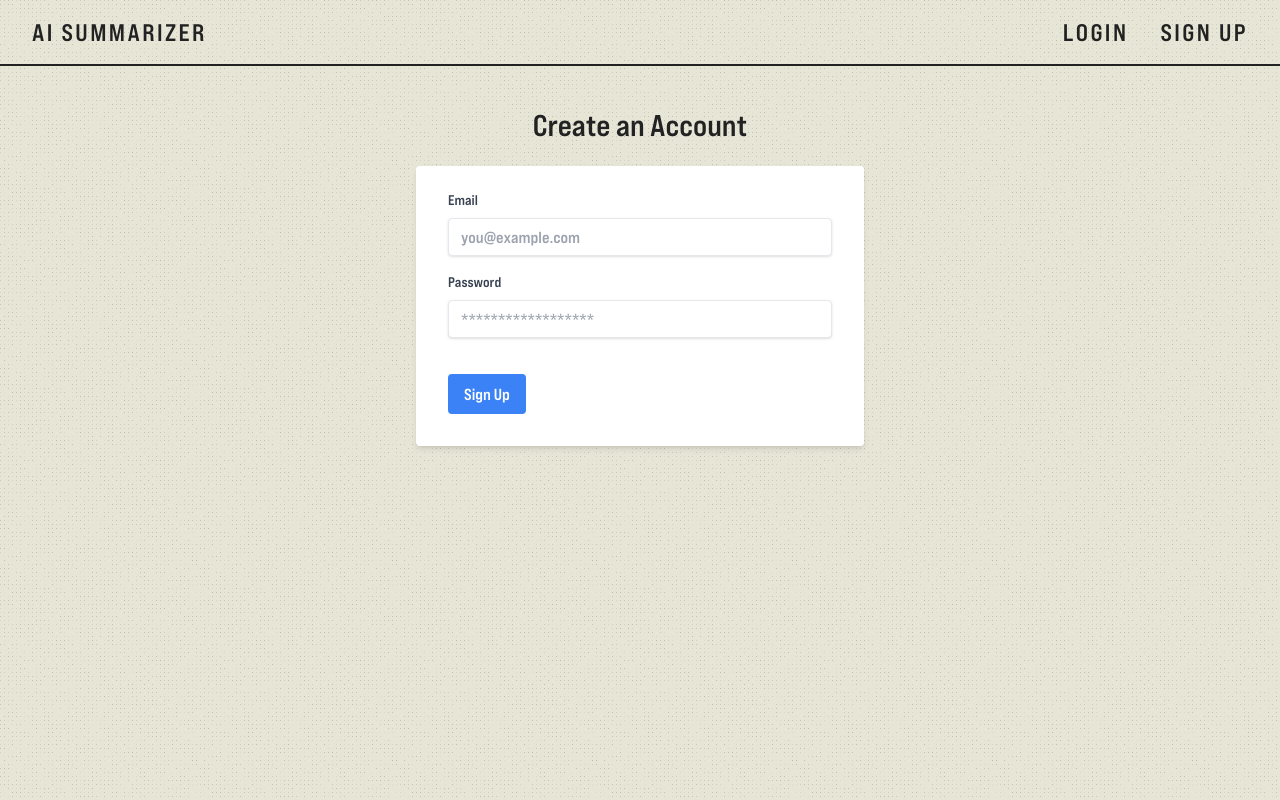
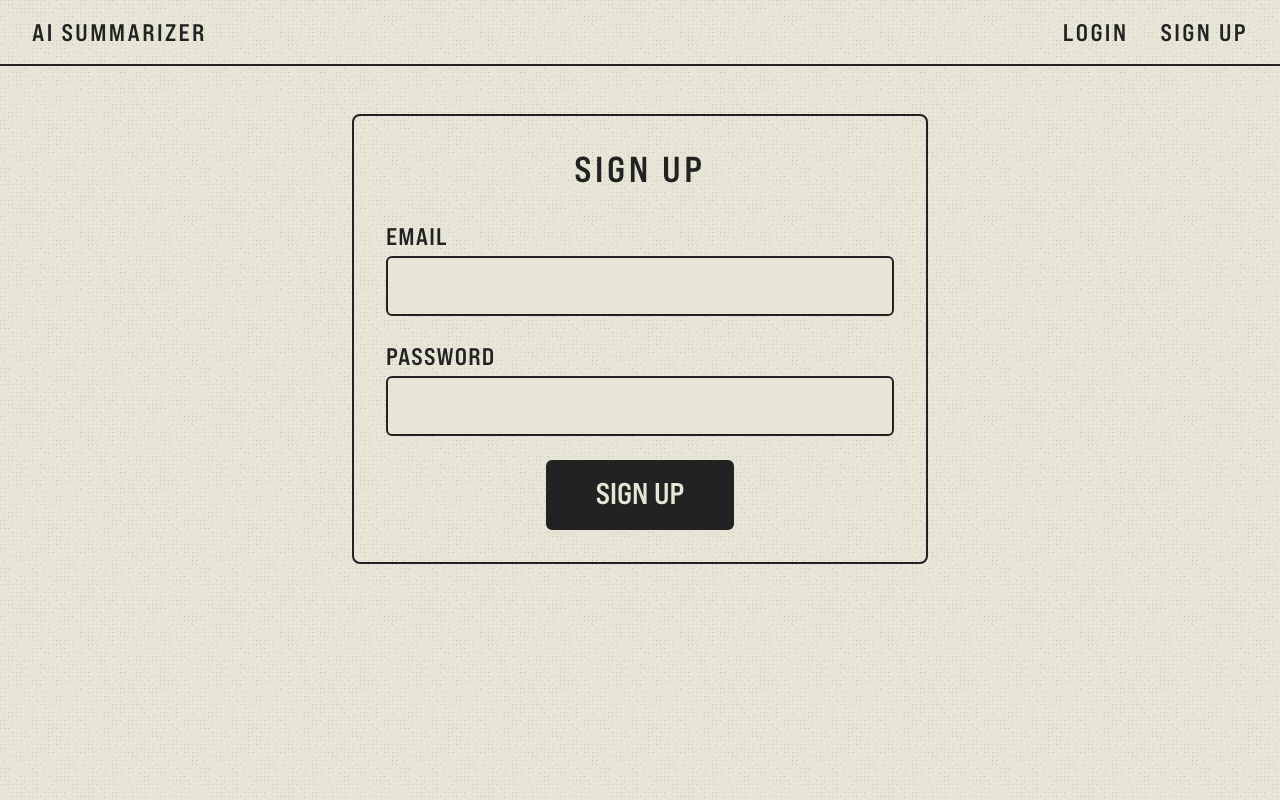
Before and after one commit to Oblutack/Ai-Summarizer, a Next.js app in the folder frontend/: page /signup in a window 1280 px wide. Built offline with nearby package versions, Linux system fonts and the light colour scheme.

Commit message:
feat(frontend): Login and SignUp re-design

```diff
--- a/frontend/app/login/page.tsx
+++ b/frontend/app/login/page.tsx
@@ -4,6 +4,7 @@ import { useState } from "react";
 import axios from "axios";
 import { useRouter } from "next/navigation";
 import { useAuth } from "../../contexts/AuthContext";
+import FormContainer from "../../components/FormContainer";
 
 export default function LoginPage() {
   const [email, setEmail] = useState("");
@@ -35,56 +36,53 @@ export default function LoginPage() {
   };
 
   return (
-    <div className="max-w-md mx-auto mt-10">
-      <h1 className="text-3xl font-bold mb-6 text-center">Login</h1>
+    <FormContainer title="Login">
       <form
         onSubmit={handleSubmit}
-        className="bg-white shadow-md rounded px-8 pt-6 pb-8 mb-4"
+        className="w-full flex flex-col items-center space-y-6 text-2xl"
       >
-        <div className="mb-4">
+        <div className="w-full">
           <label
-            className="block text-gray-700 text-sm font-bold mb-2"
+            className="block uppercase tracking-wider mb-1"
             htmlFor="email"
           >
             Email
           </label>
           <input
-            className="shadow appearance-none border rounded w-full py-2 px-3 text-gray-700 leading-tight focus:outline-none focus:shadow-outline"
+            className="w-full p-3 bg-canvas border-2 border-ink rounded-md focus:outline-none"
             id="email"
             type="email"
-            placeholder="you@example.com"
             value={email}
             onChange={(e) => setEmail(e.target.value)}
             required
           />
         </div>
-        <div className="mb-6">
+        <div className="w-full">
           <label
-            className="block text-gray-700 text-sm font-bold mb-2"
+            className="block uppercase tracking-wider mb-1"
             htmlFor="password"
           >
             Password
           </label>
           <input
-            className="shadow appearance-none border rounded w-full py-2 px-3 text-gray-700 mb-3 leading-tight focus:outline-none focus:shadow-outline"
+            className="w-full p-3 bg-canvas border-2 border-ink rounded-md focus:outline-none"
             id="password"
             type="password"
-            placeholder="******************"
             value={password}
             onChange={(e) => setPassword(e.target.value)}
             required
           />
         </div>
-        {error && <p className="text-red-500 text-xs italic mb-4">{error}</p>}
-        <div className="flex items-center justify-between">
-          <button
-            className="bg-blue-500 hover:bg-blue-700 text-white font-bold py-2 px-4 rounded focus:outline-none focus:shadow-outline"
-            type="submit"
-          >
-            Sign In
-          </button>
-        </div>
+
+        {error && <p className="text-red-500 text-lg">{error}</p>}
+
+        <button
+          type="submit"
+          className="bg-ink text-canvas text-3xl uppercase font-bold py-3 px-12 rounded-md border-2 border-b-8 border-ink hover:opacity-90 disabled:opacity-50"
+        >
+          Sign In
+        </button>
       </form>
-    </div>
+    </FormContainer>
   );
 }
--- a/frontend/app/signup/page.tsx
+++ b/frontend/app/signup/page.tsx
@@ -3,6 +3,7 @@
 import { useState } from "react";
 import axios from "axios";
 import { useRouter } from "next/navigation";
+import FormContainer from "../../components/FormContainer";
 
 export default function SignupPage() {
   const [email, setEmail] = useState("");
@@ -31,56 +32,53 @@ export default function SignupPage() {
   };
 
   return (
-    <div className="max-w-md mx-auto mt-10">
-      <h1 className="text-3xl font-bold mb-6 text-center">Create an Account</h1>
+    <FormContainer title="Sign Up">
       <form
         onSubmit={handleSubmit}
-        className="bg-white shadow-md rounded px-8 pt-6 pb-8 mb-4"
+        className="w-full flex flex-col items-center space-y-6 text-2xl"
       >
-        <div className="mb-4">
+        <div className="w-full">
           <label
-            className="block text-gray-700 text-sm font-bold mb-2"
+            className="block uppercase tracking-wider mb-1"
             htmlFor="email"
           >
             Email
           </label>
           <input
-            className="shadow appearance-none border rounded w-full py-2 px-3 text-gray-700 leading-tight focus:outline-none focus:shadow-outline"
+            className="w-full p-3 bg-canvas border-2 border-ink rounded-md focus:outline-none"
             id="email"
             type="email"
-            placeholder="you@example.com"
             value={email}
             onChange={(e) => setEmail(e.target.value)}
             required
           />
         </div>
-        <div className="mb-6">
+        <div className="w-full">
           <label
-            className="block text-gray-700 text-sm font-bold mb-2"
+            className="block uppercase tracking-wider mb-1"
             htmlFor="password"
           >
             Password
           </label>
           <input
-            className="shadow appearance-none border rounded w-full py-2 px-3 text-gray-700 mb-3 leading-tight focus:outline-none focus:shadow-outline"
+            className="w-full p-3 bg-canvas border-2 border-ink rounded-md focus:outline-none"
             id="password"
             type="password"
-            placeholder="******************"
             value={password}
             onChange={(e) => setPassword(e.target.value)}
             required
           />
         </div>
-        {error && <p className="text-red-500 text-xs italic mb-4">{error}</p>}
-        <div className="flex items-center justify-between">
-          <button
-            className="bg-blue-500 hover:bg-blue-700 text-white font-bold py-2 px-4 rounded focus:outline-none focus:shadow-outline"
-            type="submit"
-          >
-            Sign Up
-          </button>
-        </div>
+
+        {error && <p className="text-red-500 text-lg">{error}</p>}
+
+        <button
+          type="submit"
+          className="bg-ink text-canvas text-3xl uppercase font-bold py-3 px-12 rounded-md border-2 border-b-8 border-ink hover:opacity-90 disabled:opacity-50"
+        >
+          Sign Up
+        </button>
       </form>
-    </div>
+    </FormContainer>
   );
 }
--- /dev/null
+++ b/frontend/components/FormContainer.tsx
@@ -0,0 +1,17 @@
+import React from "react";
+
+interface FormContainerProps {
+  title: string;
+  children: React.ReactNode;
+}
+
+export default function FormContainer({ title, children }: FormContainerProps) {
+  return (
+    <div className="max-w-xl mx-auto mt-12 border-2 border-ink rounded-lg p-8">
+      <h1 className="text-4xl uppercase tracking-widest text-center mb-8">
+        {title}
+      </h1>
+      {children}
+    </div>
+  );
+}
```
